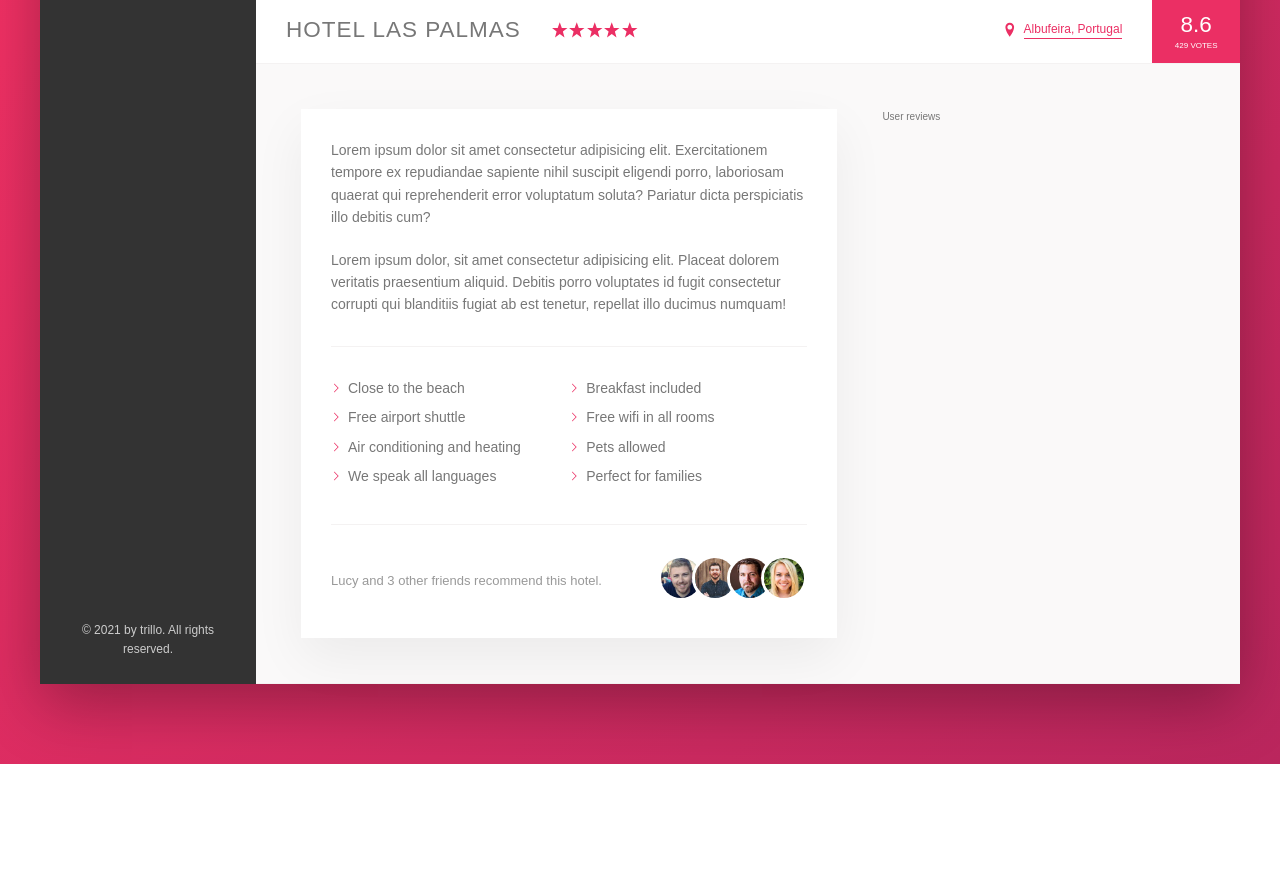
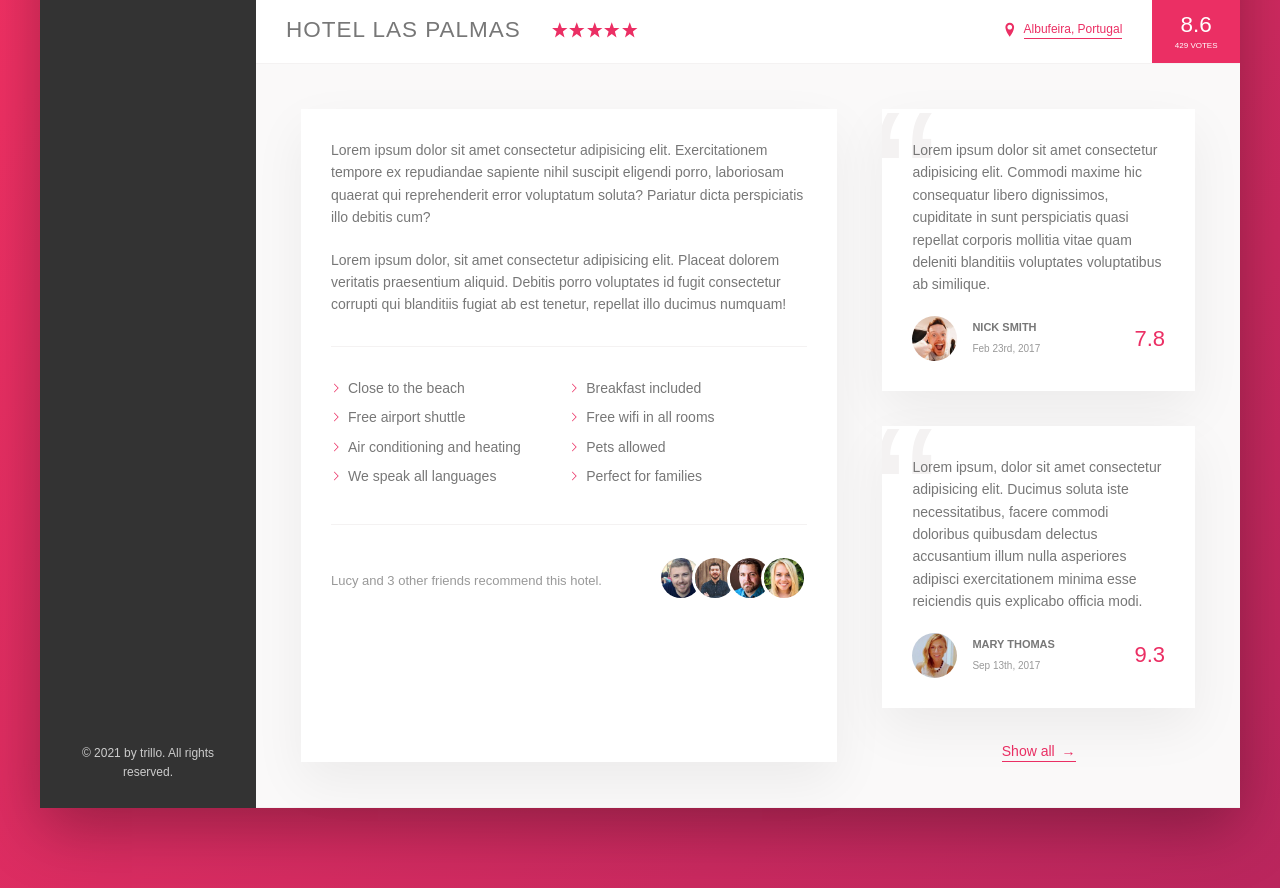
Before and after one commit to cbhuber17/Trillo, a website: page index.html in a window 1280 px wide. Shown: the part 538-1426 px from the top of the page. Before the commit the page ends 1302 px from the top, so only its background shows below. Drawn offline with Linux system fonts and the light colour scheme.

Commit message:
feat: Added the user reviews section of the hotel.

```diff
--- a/index.html
+++ b/index.html
@@ -178,7 +178,38 @@
                     </div>
 
                     <div class="user-reviews">
-                        User reviews
+
+                        <!-- Figure can be used for text or descriptions (not necessarily images), like reviews here -->
+                        <figure class="review">
+                            <blockquote class="review__text">Lorem ipsum dolor sit amet consectetur adipisicing elit.
+                                Commodi maxime hic consequatur libero dignissimos, cupiditate in sunt perspiciatis quasi
+                                repellat corporis mollitia vitae quam deleniti blanditiis voluptates voluptatibus ab
+                                similique.</blockquote>
+                            <figcaption class="review__user">
+                                <img src="img/user-1.jpg" alt="User 1" class="review__photo">
+                                <div class="review__user-box">
+                                    <p class="review__user-name">Nick Smith</p>
+                                    <p class="review__user-date">Feb 23rd, 2017</p>
+                                </div>
+                                <div class="review__rating">7.8</div>
+                            </figcaption>
+                        </figure>
+                        <figure class="review">
+                            <blockquote class="review__text">Lorem ipsum, dolor sit amet consectetur adipisicing elit.
+                                Ducimus soluta iste necessitatibus, facere commodi doloribus quibusdam delectus
+                                accusantium illum nulla asperiores adipisci exercitationem minima esse reiciendis quis
+                                explicabo officia modi.</blockquote>
+                            <figcaption class="review__user">
+                                <img src="img/user-2.jpg" alt="User 2" class="review__photo">
+                                <div class="review__user-box">
+                                    <p class="review__user-name">Mary Thomas</p>
+                                    <p class="review__user-date">Sep 13th, 2017</p>
+                                </div>
+                                <div class="review__rating">9.3</div>
+                            </figcaption>
+                        </figure>
+
+                        <button class="btn-inline">Show all <span>&rarr;</span></button>
                     </div>
                 </div>
 
--- a/sass/_component.scss
+++ b/sass/_component.scss
@@ -329,8 +329,17 @@
     cursor: pointer;
     transition: all .2s;
 
+    & span {
+        margin-left: 3px;
+        transition: margin-left .2s;
+    }
+
     &:hover {
         color: var(--color-grey-dark-1);
+
+        span {
+            margin-left: 8px;
+        }
     }
 
     // Pulsating animation
@@ -451,3 +460,76 @@
         }
     }
 }
+
+
+// ---------------------------------------------------------
+// REVIEWS
+
+.review {
+
+    background-color: white;
+    box-shadow: var(--shadow-light);
+    padding: 3rem;
+    margin-bottom: 3.5rem;
+    position: relative;
+    overflow: hidden;
+
+    &__text {
+        margin-bottom: 2rem;
+
+        // Must set a position to use z-index
+        z-index: 10;
+        position: relative;
+    }
+
+    &__user {
+        display: flex;
+        align-items: center;
+
+    }
+
+    &__photo {
+        height: 4.5rem;
+        width: 4.5rem;
+        border-radius: 50%;
+        margin-right: 1.5rem;
+    }
+
+    &__user-box {
+        margin-right: auto;
+    }
+
+    &__user-name {
+        text-transform: uppercase;
+        font-size: 1.1rem;
+        font-weight: 600;
+        margin-bottom: .4rem;
+    }
+
+    &__user-date {
+        font-size: 1rem;
+        color: var(--color-grey-dark-3);
+    }
+
+    &__rating {
+        font-size: 2.2rem;
+        color: var(--color-primary);
+        font-weight: 300;
+    }
+
+    &::before {
+        // Code for quote "HTML entity, CSS tricks"
+        content: "\201C";
+        position: absolute;
+        top: -2.75rem;
+        left: -1rem;
+
+        // Default line height is 1.6, change to 1 for the single quote
+        line-height: 1;
+        font-size: 20rem;
+        color: var(--color-grey-light-2);
+        font-family: sans-serif;
+        z-index: 1;
+    }
+
+}
--- a/sass/_layout.scss
+++ b/sass/_layout.scss
@@ -51,6 +51,7 @@
 }
 
 .detail {
+    font-size: 1.4rem;
     display: flex;
     padding: 4.5rem;
     background-color: var(--color-grey-light-1);
@@ -74,4 +75,9 @@
 
     // Take up the remaining space
     flex: 1;
+
+    // Center the "show all button"
+    display: flex;
+    flex-direction: column;
+    align-items: center;
 }
```
Also changed, not shown: css/style.css.
